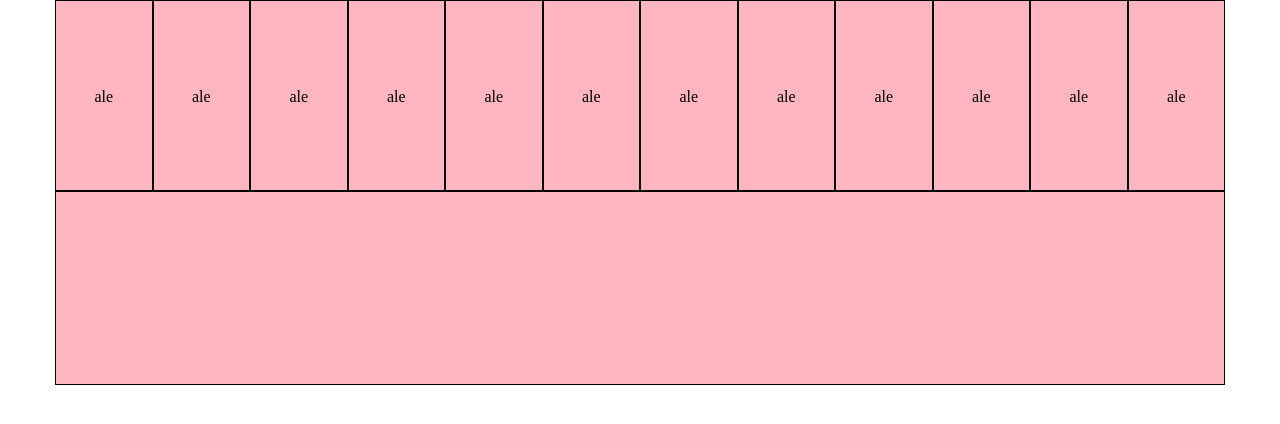
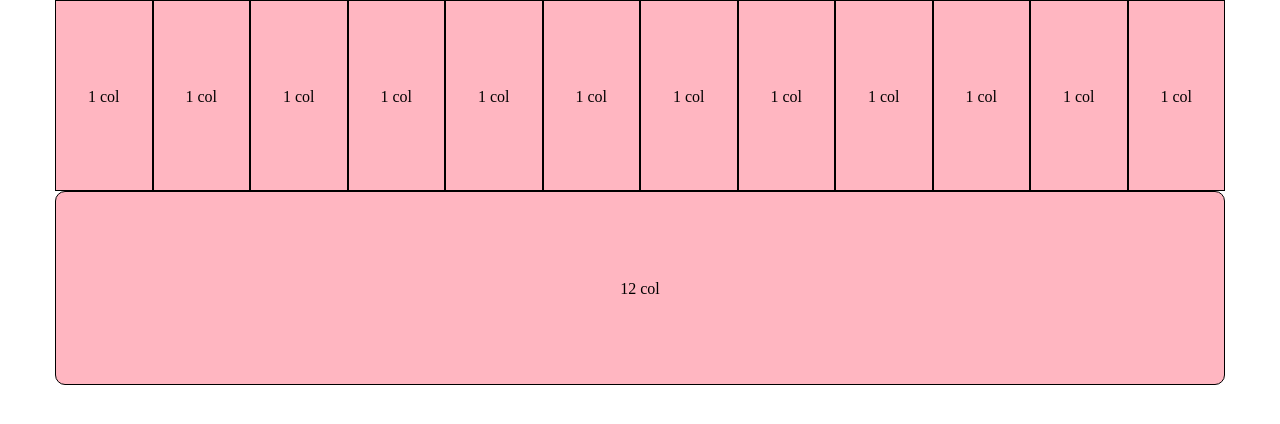
Before and after one commit to merlino79/html-css-12bool, a plain HTML site: page index.html in a window 1280 px wide. Drawn offline with Linux system fonts and the light colour scheme.

Commit message:
un pocho di divertimento

```diff
--- a/css/style.css
+++ b/css/style.css
@@ -17,5 +17,6 @@
  /* seconda sezione  */
  .col-12{
    height: 194px;
-   border-bottom: 1px solid black;
+   line-height: 194px;
+   border-radius: 10px;
  }
--- a/index.html
+++ b/index.html
@@ -13,25 +13,25 @@
 <!-- prima sezione -->
 
   <div class="container">
-    <div class="col-1">ale</div>
-    <div class="col-1">ale</div>
-    <div class="col-1">ale</div>
-    <div class="col-1">ale</div>
-    <div class="col-1">ale</div>
-    <div class="col-1">ale</div>
-    <div class="col-1">ale</div>
-    <div class="col-1">ale</div>
-    <div class="col-1">ale</div>
-    <div class="col-1">ale</div>
-    <div class="col-1">ale</div>
-    <div class="col-1">ale</div>
+    <div class="col-1">1 col</div>
+    <div class="col-1">1 col</div>
+    <div class="col-1">1 col</div>
+    <div class="col-1">1 col</div>
+    <div class="col-1">1 col</div>
+    <div class="col-1">1 col</div>
+    <div class="col-1">1 col</div>
+    <div class="col-1">1 col</div>
+    <div class="col-1">1 col</div>
+    <div class="col-1">1 col</div>
+    <div class="col-1">1 col</div>
+    <div class="col-1">1 col</div>
 
   </div>
 
 
   <!-- seconda sezione  -->
   <div class="container">
-    <div class="col-12"></div>
+    <div class="col-12">12 col</div>
   </div>
 
 
```
